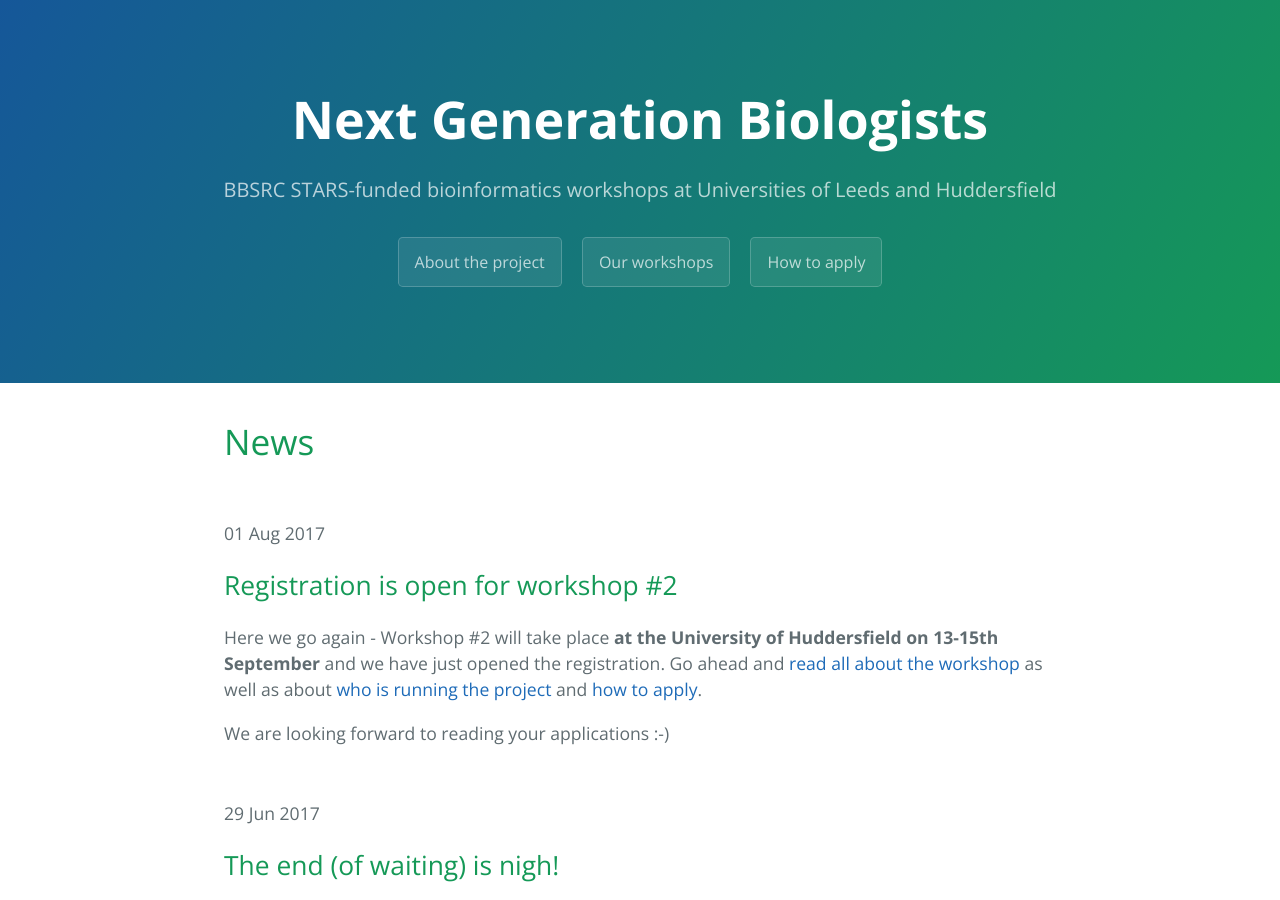
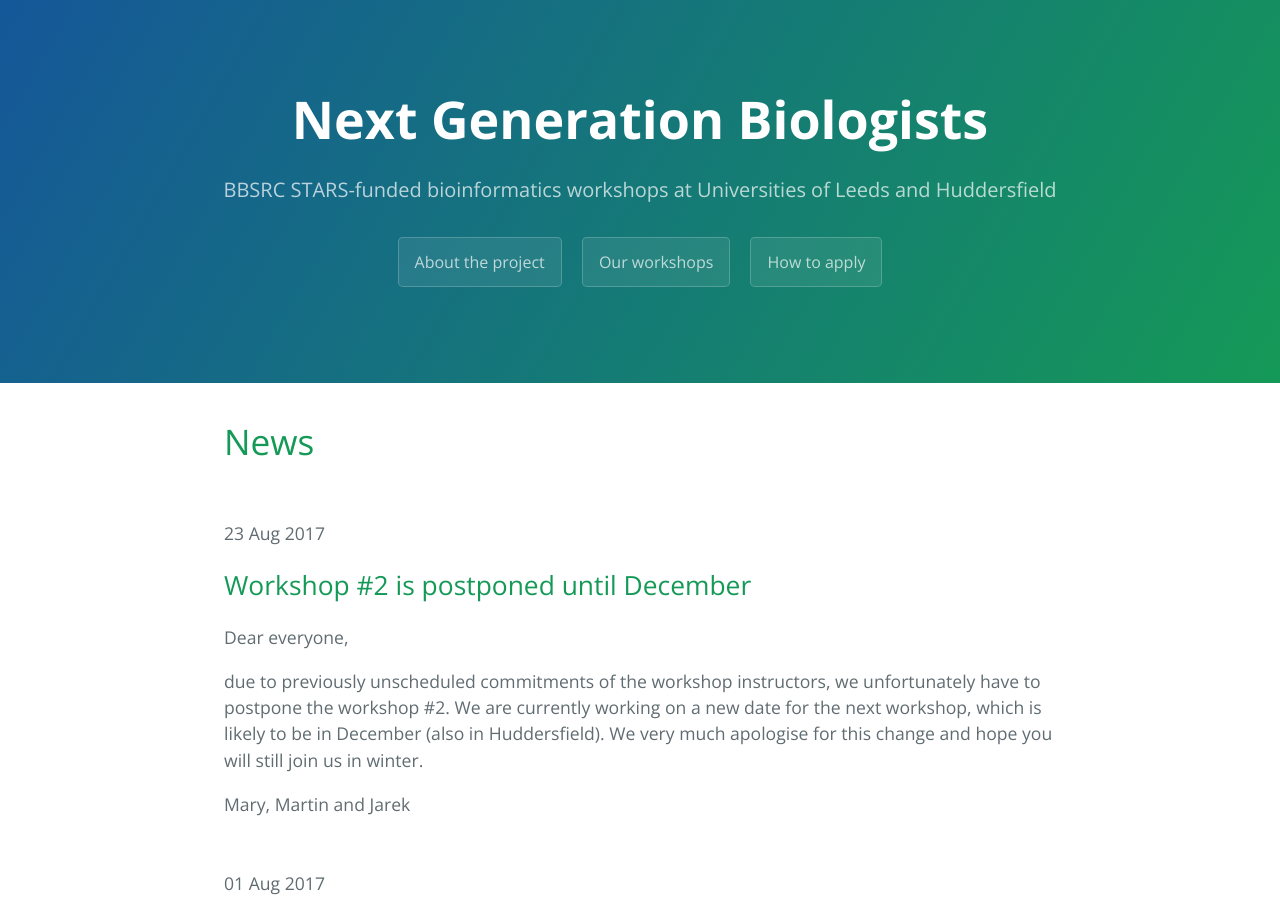
Before and after one commit to nextgenbio/nextgenbio, a Jekyll site: the page built from index.html, in a window 1280 px wide and 900 px high. Built offline with Jekyll 4.4.1, drawn with Linux system fonts in a browser that asks for light colours; the list of posts is cut into pages by our own code.

Commit message:
Note about postponed workshop

```diff
--- /dev/null
+++ b/_posts/2017-08-23-Importans-workshop-#2-postponed.markdown
@@ -0,0 +1,14 @@
+---
+layout: default
+title:  "Workshop #2 is postponed until December"
+date:   2017-08-23
+categories: main
+---
+
+## Workshop #2 is postponed until December
+
+Dear everyone,
+
+due to previously unscheduled commitments of the workshop instructors, we unfortunately have to postpone the workshop #2. We are currently working on a new date for the next workshop, which is likely to be in December (also in Huddersfield). We very much apologise for this change and hope you will still join us in winter.
+
+Mary, Martin and Jarek
--- a/workshops.md
+++ b/workshops.md
@@ -7,7 +7,9 @@
 
 ## The next workshop
 
-The next (and second!) workshop will run on the 13-15th (Wednesday-Friday inclusive) of September 2017. It is aimed at researchers with limited or no previous experience in programming and data analysis but who need these approaches in their research in the life sciences. If you are not sure if you are in this group, consider the following example.
+**The next workshop is postponed until December**
+
+The next (and second!) workshop will run in December 2017 (exact date TBA). It is aimed at researchers with limited or no previous experience in programming and data analysis but who need these approaches in their research in the life sciences. If you are not sure if you are in this group, consider the following example.
 
 Given the file `test.txt`:
 ~~~
```
